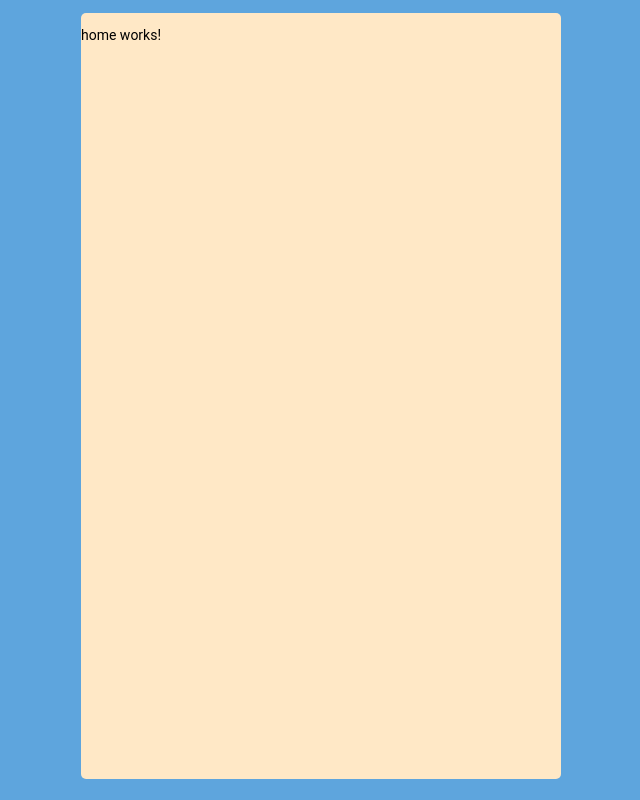
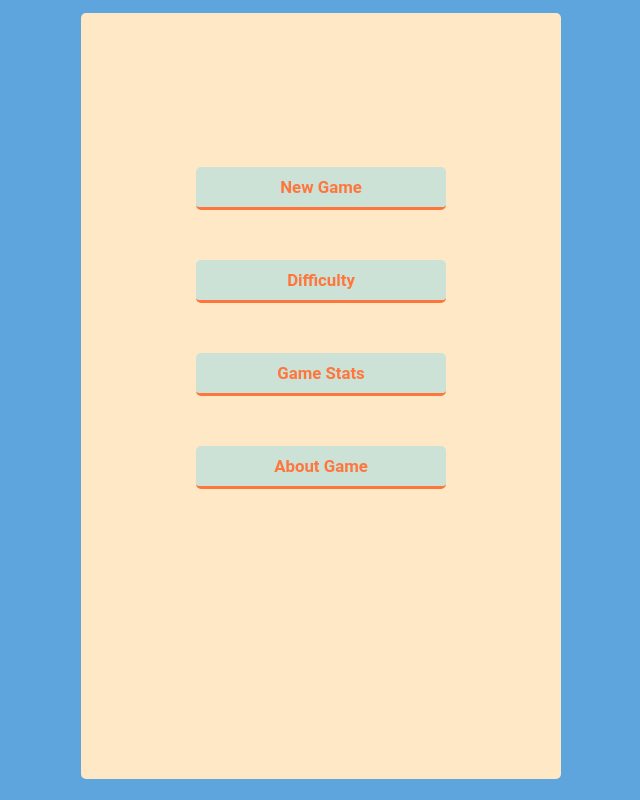
Before and after one commit to fasih-uddin-ahmed/angular-pairs, an Angular app: page /home in a window 1280 px wide. Shown: the whole page, without its empty margins (319-959 px from the left). Built offline with nearby package versions, Linux system fonts and the light colour scheme.

Commit message:
fix menu height

```diff
--- a/src/app/app.module.ts
+++ b/src/app/app.module.ts
@@ -5,6 +5,7 @@ import { BrowserModule } from '@angular/platform-browser';
 import { AppComponent } from './app.component';
 import { HomeComponent } from './pages/home/home.component';
 import { AboutComponent } from './pages/about/about.component';
+import { MenuComponent } from './components/menu/menu.component';
 
 const routes: Routes = [
     { path: 'home', component: HomeComponent },
@@ -17,6 +18,7 @@ const routes: Routes = [
         AppComponent,
         HomeComponent,
         AboutComponent,
+        MenuComponent,
     ],
     imports: [
         RouterModule.forRoot(routes),
--- /dev/null
+++ b/src/app/components/menu/menu.component.html
@@ -0,0 +1,16 @@
+<div class="menu">
+    <ul>
+        <li>
+            <a routerLink="/new">New Game</a>
+        </li>
+        <li>
+            <a routerLink="/difficulty">Difficulty</a>
+        </li>
+        <li>
+            <a routerLink="/stats">Game Stats</a>
+        </li>
+        <li>
+            <a routerLink="/about">About Game</a>
+        </li>
+    </ul>
+</div>
--- /dev/null
+++ b/src/app/components/menu/menu.component.scss
@@ -0,0 +1,33 @@
+.menu {
+    display: flex;
+    height: 80vh;
+    font-size: 1.2em;
+    flex-direction: column;
+    align-items: center;
+    justify-content: center;
+    flex: 1;
+    padding: 20px;
+    ul {
+        width: 100%;
+        max-width: 250px;
+        margin: 0;
+        padding: 0;
+        list-style: none;
+        li {
+            display: flex;
+            flex-direction: column;
+            margin-bottom: 50px;
+        }
+
+    }
+    a {
+        text-align: center;
+        padding: 10px;
+        color: #ff763d;
+        font-weight: bold;
+        text-decoration: none;
+        background-color: #cce2d6;
+        border-bottom: 3px solid #ff763d;
+        border-radius: 5px;
+    }
+}
--- /dev/null
+++ b/src/app/components/menu/menu.component.ts
@@ -0,0 +1,15 @@
+import { Component, OnInit } from '@angular/core';
+
+@Component({
+  selector: 'game-menu',
+  templateUrl: './menu.component.html',
+  styleUrls: ['./menu.component.scss']
+})
+export class MenuComponent implements OnInit {
+
+  constructor() { }
+
+  ngOnInit() {
+  }
+
+}
--- a/src/app/pages/home/home.component.html
+++ b/src/app/pages/home/home.component.html
@@ -1,3 +1 @@
-<p>
-  home works!
-</p>
+<game-menu></game-menu>
--- a/src/styles.scss
+++ b/src/styles.scss
@@ -1,7 +1,9 @@
 /* You can add global styles to this file, and also import other style files */
 body {
+    height: 100%;
     background-color: #5ea5dd;
     padding: 5px;
     font-family: Roboto,"Helvetica Neue Light","Helvetica Neue",Helvetica,Arial,"Lucida Grande",sans-serif;
     font-size: 14px;
+    overflow: hidden;
 }
```
